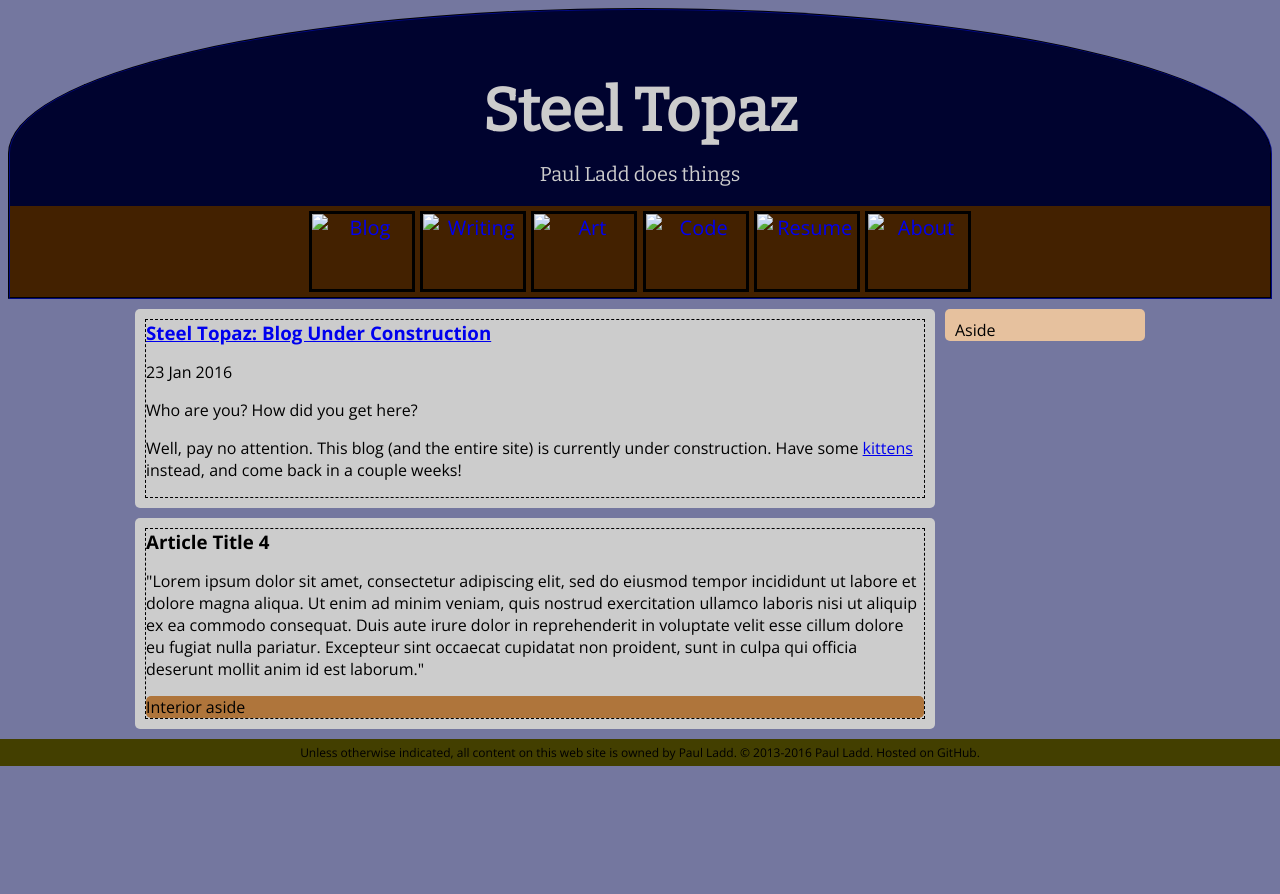
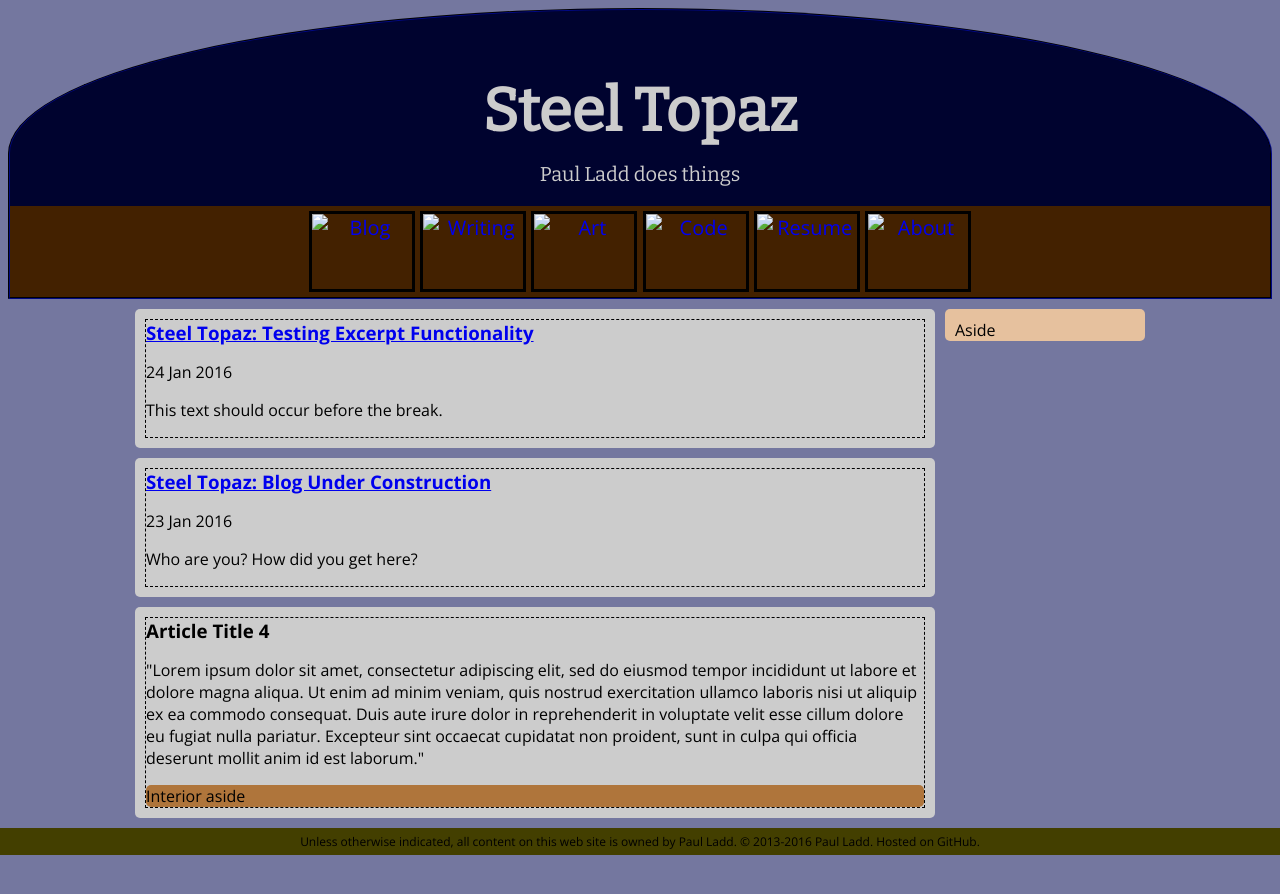
Before and after one commit to itspladd/personal-website-old, a Jekyll site: the page built from index.html, in a window 1280 px wide. Shown: the top 894 px of the page. Built offline with Jekyll 4.4.1, drawn with Linux system fonts in a browser that asks for light colours.

Commit message:
Modified to use excerpts instead of full content.

```diff
--- /dev/null
+++ b/_posts/2016-01-24-excerpt-test.md
@@ -0,0 +1,8 @@
+---
+title: "Steel Topaz: Testing Excerpt Functionality"
+date: 2016-01-24
+---
+
+This text should occur before the break.
+
+This text should appear after the break.
--- a/index.html
+++ b/index.html
@@ -8,7 +8,7 @@ title: "Steel Topaz: Paul Ladd Does Words, Art, and Code"
                 <article>
                     <a href="{{ post.url }}" title= "{{ post.title }}"><h1>{{ post.title }}</h1></a>
                     <p>{{ post.date | date_to_string }}</p>
-                    {{ post.content }}
+                    {{ post.excerpt }}
                 </article>
             </section>
             {% endfor %}
```
